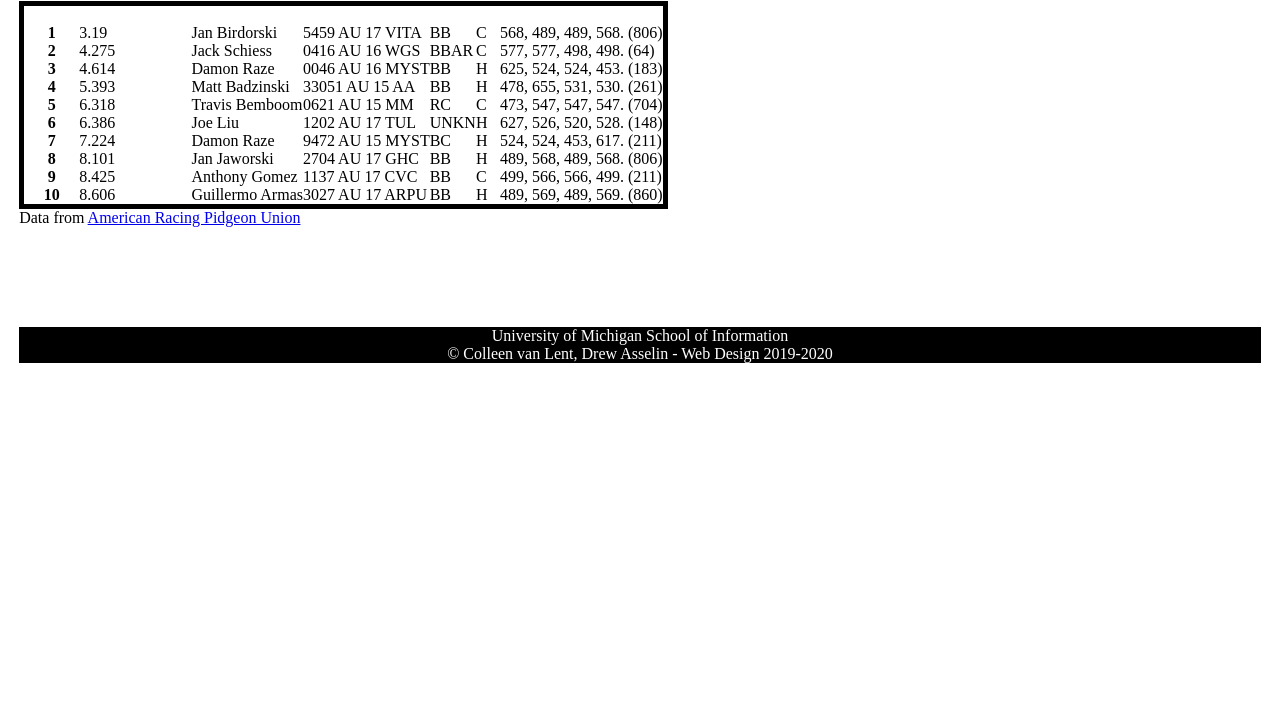
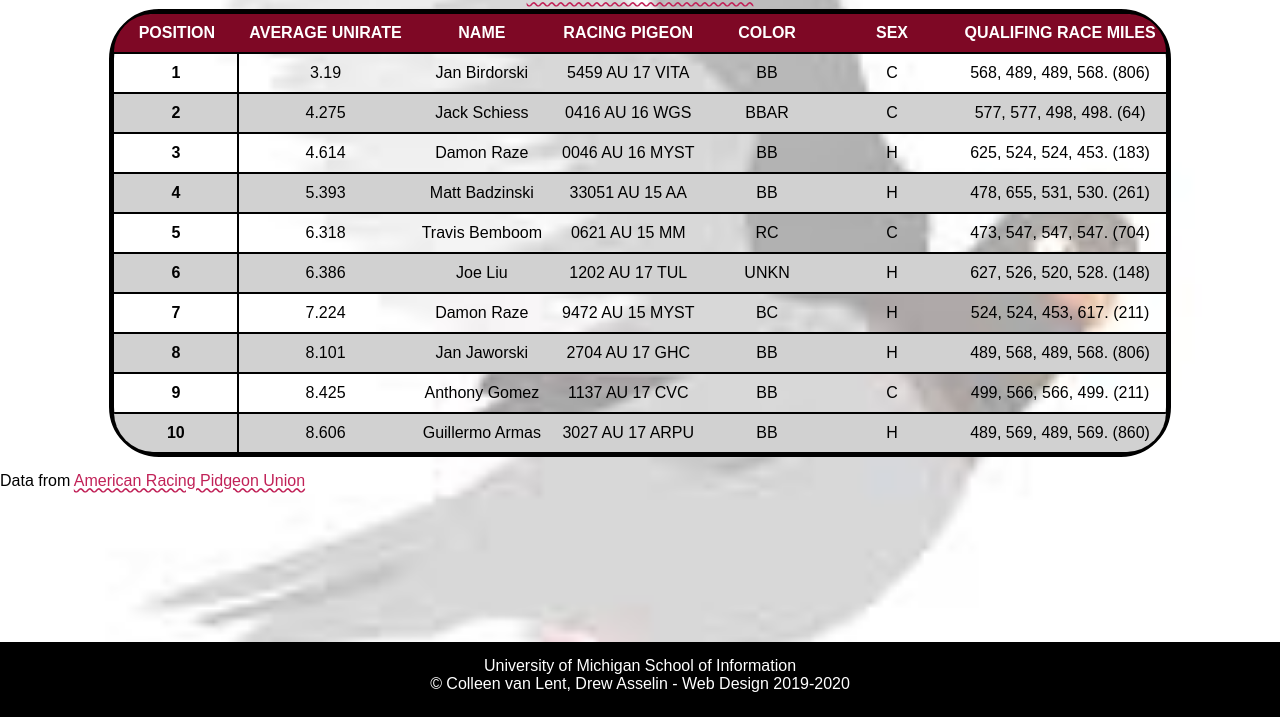
Before and after one commit to nadavaa/homework4-2021, a plain HTML site: page index.html in a window 1280 px wide. Shown: the part 83-800 px from the top of the page. Drawn offline with Linux system fonts and the light colour scheme; a web font is replaced by a local one.

Commit message:
Add files via upload

```diff
--- a/css/style.css
+++ b/css/style.css
@@ -27,58 +27,120 @@ caption{
 body{
   color: #000000;
   font-size: 16px;
-  margin: 1.2em;
+  /* margin: 1.2em; */
+  font-family: 'Andika', sans-serif;
+  background-color: #dddd;
+  background-image: url("../images/pigeon-background.JPEG") ;
   background-size: cover ;
   background-position: center;
+  background-attachment: fixed;
 
   /*Req 1*/
 }
 
 h1{
   color: #c12258;
-  font-size: 2em;
+  font-size: 32px;
+  text-align: center;
+  line-height: 2;
 
   /*Req 2*/
 }
 
 p{
+  padding-top: 15px;
+
 
 }
 
 a{
+  font-size: 16px;
+  color: #C12258;
+  text-decoration-line:underline;
+  text-decoration-style: wavy;
+
 
 }
 
 /*Req 5*/
 /*Add selector and rule here*/
+* :focus{
+  border-width: 3px;
+  border-style: dashed;
+  border-color: #417243;
+}
 
 
 
 td{
 
+
 }
 
 
 .colhead{
-  color: #FFFFFF;
+  color: white;
+  min-width: 125px;
+  padding: 10px 10px 10px 10px;
+  text-transform: uppercase;
+  background-color: #7e0825;
+  text-align: center;
+  vertical-align: middle;
+
 
 }
 
 .rowhead{
+  border-top: 2px solid black;
+  border-right: 2px solid black;
+  vertical-align: middle;
+
 
 }
 
 
 table{
     border: 5px solid #000000;
+    margin-left: auto;
+    margin-right: auto;
+    /* border-collapse: separate; */
+    border-radius: 50px;
 }
 
 /* I gave you the selector, but not the property-value pair.
 You can use Inspect Element or your editor to find selectors. */
-thead tr:first-child th:first-child{}
+thead tr:first-child th:first-child{
+  border-top-left-radius: 50px;
 
+}
+
+thead tr:first-child th:nth-child(7){
+  border-top-right-radius: 50px;
+}
+
+tbody tr:nth-child(10) th:first-child{
+  border-bottom-left-radius: 50px;
+}
+
+tbody tr:nth-child(10) td:nth-child(7){
+  border-bottom-right-radius: 50px;
+}
 /*Add selectors and rules here*/
 
+tr:nth-child(even){
+  background-color: #D1D1D1;
+}
+
+tr:hover{
+  background-color: rgba(126, 8, 37, 0.25);
+
+}
+
+td{
+  border-top: 2px solid black;
+  text-align: center;
+  padding: 10px 10px 10px 10px;
+}
 
 
 footer{
@@ -86,4 +148,10 @@ footer{
   background:#000000;
   text-align:center;
   color: #FFFFFF;
+  min-height: 75px;
+  position: fixed;
+  bottom: 0;
+
+
+
 }
```
